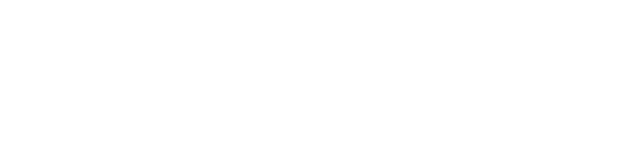
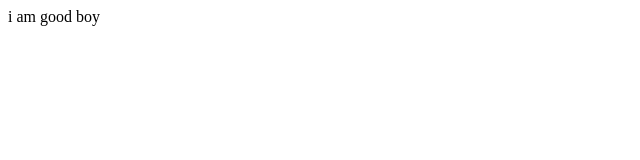
Before and after one commit to furiousBlob/OS-Lab-Project, a plain HTML site: page aakash.html in a window 1280 px wide. Shown: the whole page, without its empty margins (0-640 px from the left). Drawn offline with Linux system fonts and the light colour scheme.

Commit message:
good boy

```diff
--- a/aakash.html
+++ b/aakash.html
@@ -2,5 +2,7 @@
     <title>
         <h1>company logo</h1>
     </title>
-    <body></body>
+    <body>
+        <p> i am good boy</p>
+    </body>
     </html>
```
